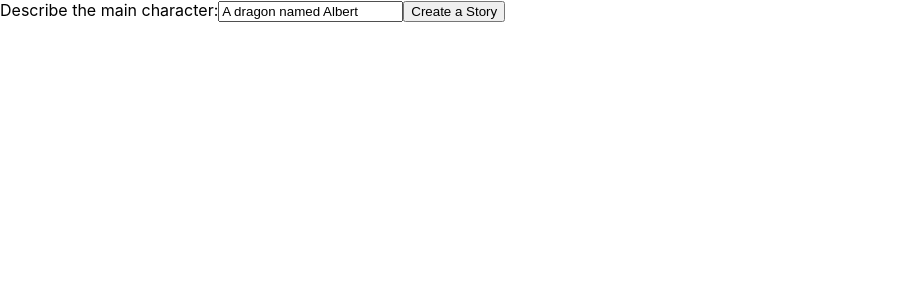
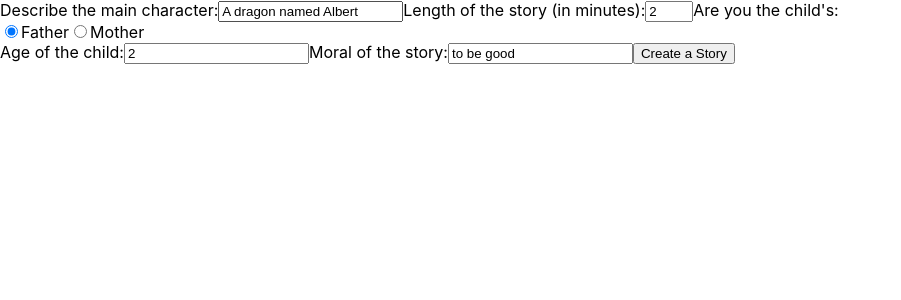
Before and after one commit to simplybenuk/bonnie, a React (Create React App) app in the folder client/: page / in a window 1280 px wide. Shown: the top 300 px of the page, without its empty margins (0-901 px from the left). Built offline with nearby package versions, Linux system fonts and the light colour scheme.

Commit message:
Added more variables + gitignore

```diff
--- a/client/src/App.js
+++ b/client/src/App.js
@@ -4,9 +4,13 @@ import axios from 'axios';
 function App() {
   const [story, setStory] = useState('');
   const [character, setCharacter] = useState('A dragon named Albert');
+  const [minutes, setMinutes] = useState(2);
+  const [parent, setParent] = useState('Father');
+  const [age, setAge] = useState(2);
+  const [moral, setMoral] = useState('to be good');
 
   const createStory = async () => {
-    const prompt = `Write a 2 minute bedtime story a Father can read to their 2 year old child. The main character is ${character}. The moral of the story will be to not lie`;
+    const prompt = `Act as a best selling children's author. Write a bedtime story designed for a child of age ${age}. The story will be read by a ${parent}. It should take the parent around ${minutes} minutes to read the story. The main character is ${character}. The moral of the story will be ${moral}. .\n\n `;
     try {
       const res = await axios.post('http://localhost:5000/create-story', { prompt });
       setStory(res.data.story);
@@ -25,6 +29,51 @@ function App() {
         value={character}
         onChange={e => setCharacter(e.target.value)}
       />
+      <label htmlFor="minutes">Length of the story (in minutes):</label>
+      <input
+        type="number"
+        id="minutes"
+        value={minutes}
+        min={1}
+        max={5}
+        onChange={e => setMinutes(e.target.value)}
+      />
+      <label>Are you the child's:</label>
+      <div>
+        <input
+          type="radio"
+          id="father"
+          name="parent"
+          value="Father"
+          checked={parent === 'Father'}
+          onChange={e => setParent(e.target.value)}
+        />
+        <label htmlFor="father">Father</label>
+        <input
+          type="radio"
+          id="mother"
+          name="parent"
+          value="Mother"
+          checked={parent === 'Mother'}
+          onChange={e => setParent(e.target.value)}
+        />
+        <label htmlFor="mother">Mother</label>
+      </div>
+      <label htmlFor="age">Age of the child:</label>
+      <input
+        type="number"
+        id="age"
+        value={age}
+        min={1}
+        onChange={e => setAge(e.target.value)}
+      />
+      <label htmlFor="moral">Moral of the story:</label>
+      <input
+        type="text"
+        id="moral"
+        value={moral}
+        onChange={e => setMoral(e.target.value)}
+      />
       <button onClick={createStory}>Create a Story</button>
       <p>{story}</p>
     </div>
```
Also changed, not shown: 1 other file (tests, documents, lock files or other folders).
